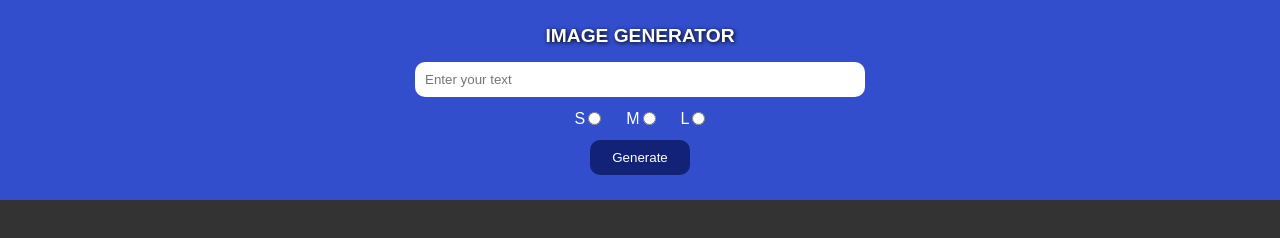
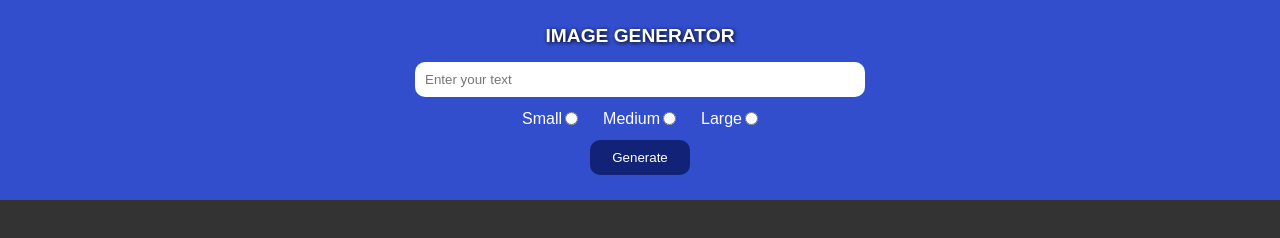
Before and after one commit to btkdevkh/openai-image-generator, a website: page public/index.html in a window 1280 px wide. Drawn offline with Linux system fonts and the light colour scheme.

Commit message:
openai image generator

```diff
--- a/public/index.html
+++ b/public/index.html
@@ -18,17 +18,17 @@
         </div>
         <div class="sizes">
           <div>
-            <label for="size">S</label>
+            <label for="size">Small</label>
             <input type="radio" name="size" id="small" value="small">
           </div>
 
           <div>
-            <label for="size">M</label>
+            <label for="size">Medium</label>
             <input type="radio" name="size" id="size" value="medium">
           </div>
 
           <div>
-            <label for="size">L</label>
+            <label for="size">Large</label>
             <input type="radio" name="size" id="size" value="big">
           </div>
         </div>
```
